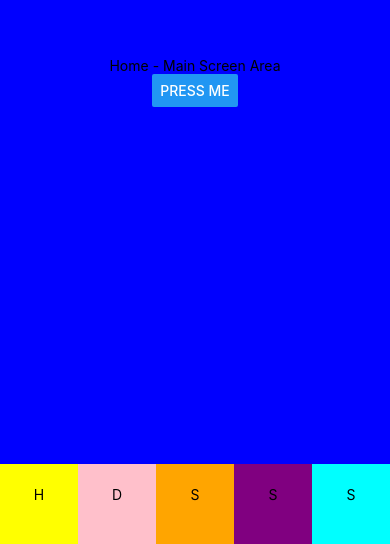
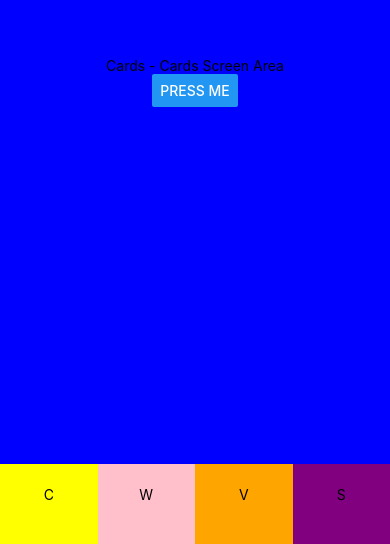
Before and after one commit to BreadByteMogul/learn-spanish, a React Native app: screen / in a window 390 px wide. Shown: the part 300-844 px from the top of the page. Built offline with nearby package versions, Linux system fonts and the light colour scheme.

Commit message:
finished functionality of nav bar, added in the 4 basic screens of the app

```diff
--- a/App.js
+++ b/App.js
@@ -12,13 +12,23 @@ export default function App() {
     <NavigationContainer>
       <Stack.Navigator screenOptions={{ animation: "none" }}>
         <Stack.Screen
-          name="Home"
-          component={HomeScreen}
+          name="Cards"
+          component={CardsScreen}
           options={{ headerShown: false }}
         />
         <Stack.Screen
-          name="Details"
-          component={DetailsScreen}
+          name="MyWords"
+          component={MyWordsScreen}
+          options={{ headerShown: false }}
+        />
+        <Stack.Screen
+          name="Vocab"
+          component={VocabScreen}
+          options={{ headerShown: false }}
+        />
+        <Stack.Screen
+          name="Stats"
+          component={StatsScreen}
           options={{ headerShown: false }}
         />
       </Stack.Navigator>
@@ -31,7 +41,7 @@ const handlePress = () => {
   // Other onPress actions
 };
 
-function HomeScreen({ navigation }) {
+function CardsScreen({ navigation }) {
   return (
     <View
       style={{
@@ -42,7 +52,7 @@ function HomeScreen({ navigation }) {
       }}
     >
       <View style={{ flex: 1, alignItems: "center", justifyContent: "center" }}>
-        <Text>Home - Main Screen Area</Text>
+        <Text>Cards - Cards Screen Area</Text>
         <Button title="press me" onPress={() => console.log("tap tap")} />
       </View>
 
@@ -51,7 +61,7 @@ function HomeScreen({ navigation }) {
   );
 }
 
-function DetailsScreen({ navigation }) {
+function MyWordsScreen({ navigation }) {
   return (
     <View
       style={{
@@ -62,7 +72,47 @@ function DetailsScreen({ navigation }) {
       }}
     >
       <View style={{ flex: 1, alignItems: "center", justifyContent: "center" }}>
-        <Text>Details - Details Screen Area</Text>
+        <Text>My Words - My Words Screen Area</Text>
+        <Button title="press me" onPress={() => console.log("tap")} />
+      </View>
+
+      <NavBar navigation={navigation} />
+    </View>
+  );
+}
+
+function VocabScreen({ navigation }) {
+  return (
+    <View
+      style={{
+        flex: 1,
+        alignItems: "center",
+        justifyContent: "center",
+        backgroundColor: "blue",
+      }}
+    >
+      <View style={{ flex: 1, alignItems: "center", justifyContent: "center" }}>
+        <Text>Vocab - Vocab Screen Area</Text>
+        <Button title="press me" onPress={() => console.log("tap")} />
+      </View>
+
+      <NavBar navigation={navigation} />
+    </View>
+  );
+}
+
+function StatsScreen({ navigation }) {
+  return (
+    <View
+      style={{
+        flex: 1,
+        alignItems: "center",
+        justifyContent: "center",
+        backgroundColor: "blue",
+      }}
+    >
+      <View style={{ flex: 1, alignItems: "center", justifyContent: "center" }}>
+        <Text>Stats - Stats Screen Area</Text>
         <Button title="press me" onPress={() => console.log("tap")} />
       </View>
 
--- a/NavBar.js
+++ b/NavBar.js
@@ -13,7 +13,6 @@ function NavBar({ navigation }) {
         flexDirection: "row",
       }}
     >
-      {/* <Button title="Details" onPress={() => navigation.navigate("Details")} /> */}
       <TouchableOpacity
         style={{
           backgroundColor: "yellow",
@@ -24,12 +23,12 @@ function NavBar({ navigation }) {
           justifyContent: "center",
         }}
         onPress={() => {
-          navigation.navigate("Home");
+          navigation.navigate("Cards");
           Haptics.impactAsync(Haptics.ImpactFeedbackStyle.light);
         }}
       >
         <View style={{ marginBottom: 20 }}>
-          <Text>H</Text>
+          <Text>C</Text>
         </View>
       </TouchableOpacity>
       <TouchableOpacity
@@ -42,16 +41,16 @@ function NavBar({ navigation }) {
           justifyContent: "center",
         }}
         onPress={() => {
-          navigation.navigate("Details");
+          navigation.navigate("MyWords");
           Haptics.impactAsync(Haptics.ImpactFeedbackStyle.light);
-          console.log("go details plz");
+          console.log("go MyWords plz");
         }}
       >
         <View style={{ marginBottom: 20 }}>
-          <Text>D</Text>
+          <Text>W</Text>
         </View>
       </TouchableOpacity>
-      <View
+      <TouchableOpacity
         style={{
           backgroundColor: "orange",
           width: "25%",
@@ -60,12 +59,17 @@ function NavBar({ navigation }) {
           alignItems: "center",
           justifyContent: "center",
         }}
+        onPress={() => {
+          navigation.navigate("Vocab");
+          Haptics.impactAsync(Haptics.ImpactFeedbackStyle.light);
+          console.log("go Vocab plz");
+        }}
       >
         <View style={{ marginBottom: 20 }}>
-          <Text>S</Text>
+          <Text>V</Text>
         </View>
-      </View>
-      <View
+      </TouchableOpacity>
+      <TouchableOpacity
         style={{
           backgroundColor: "purple",
           width: "25%",
@@ -74,25 +78,16 @@ function NavBar({ navigation }) {
           alignItems: "center",
           justifyContent: "center",
         }}
-      >
-        <View style={{ marginBottom: 20 }}>
-          <Text>S</Text>
-        </View>
-      </View>
-      <View
-        style={{
-          backgroundColor: "cyan",
-          width: "25%",
-          height: 80,
-          flex: 1,
-          alignItems: "center",
-          justifyContent: "center",
+        onPress={() => {
+          navigation.navigate("Stats");
+          Haptics.impactAsync(Haptics.ImpactFeedbackStyle.light);
+          console.log("go Stats plz");
         }}
       >
         <View style={{ marginBottom: 20 }}>
           <Text>S</Text>
         </View>
-      </View>
+      </TouchableOpacity>
     </View>
   );
 }
```
